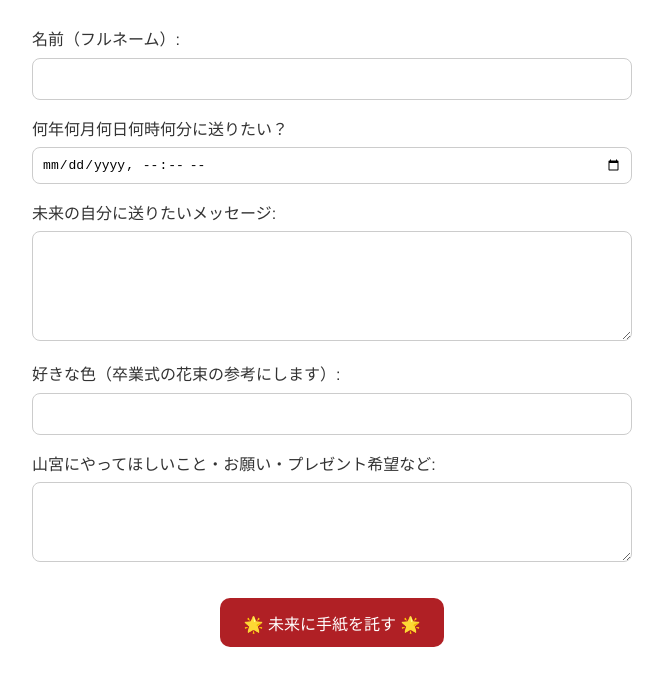
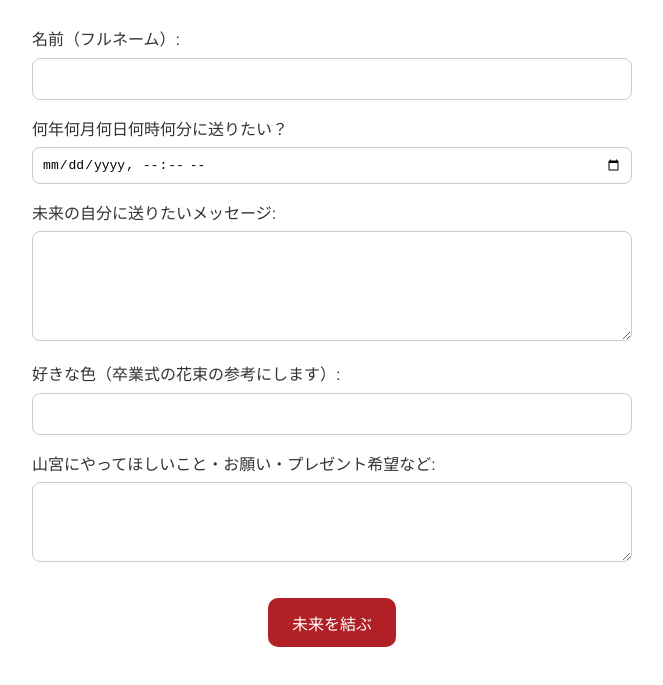
Before and after one commit to Yamamiy/BlueLetter, a plain HTML site: page index.html in a window 1280 px wide. Shown: the part 459-1144 px from the top of the page, without its empty margins (308-971 px from the left). Drawn offline with Linux system fonts and the light colour scheme.

Commit message:
Update index.html

```diff
--- a/index.html
+++ b/index.html
@@ -138,7 +138,7 @@
       <textarea id="request" rows="4"></textarea>
     </label>
 
-    <button type="submit">🌟 未来に手紙を託す 🌟</button>
+    <button type="submit">未来を結ぶ</button>
   </form>
 
   <p id="status"></p>
```
